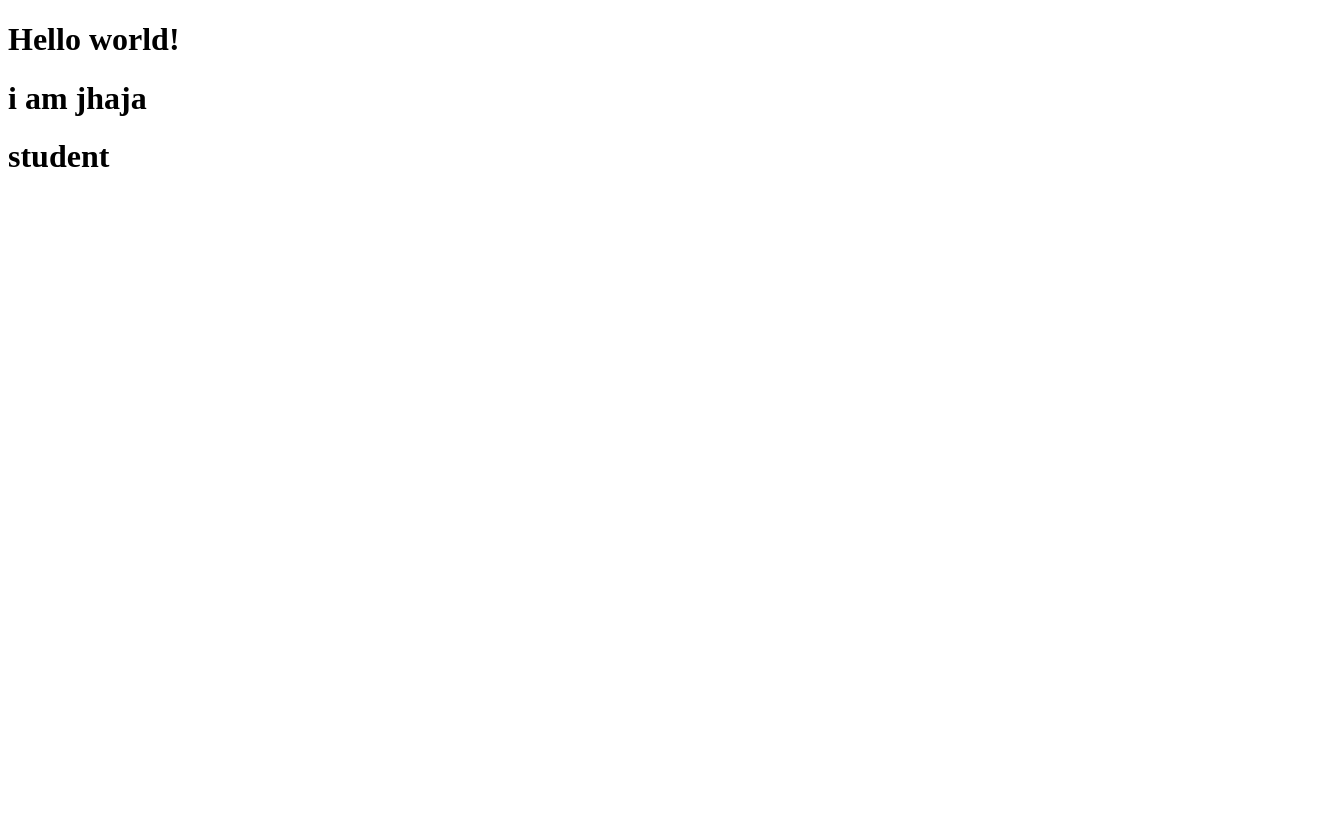
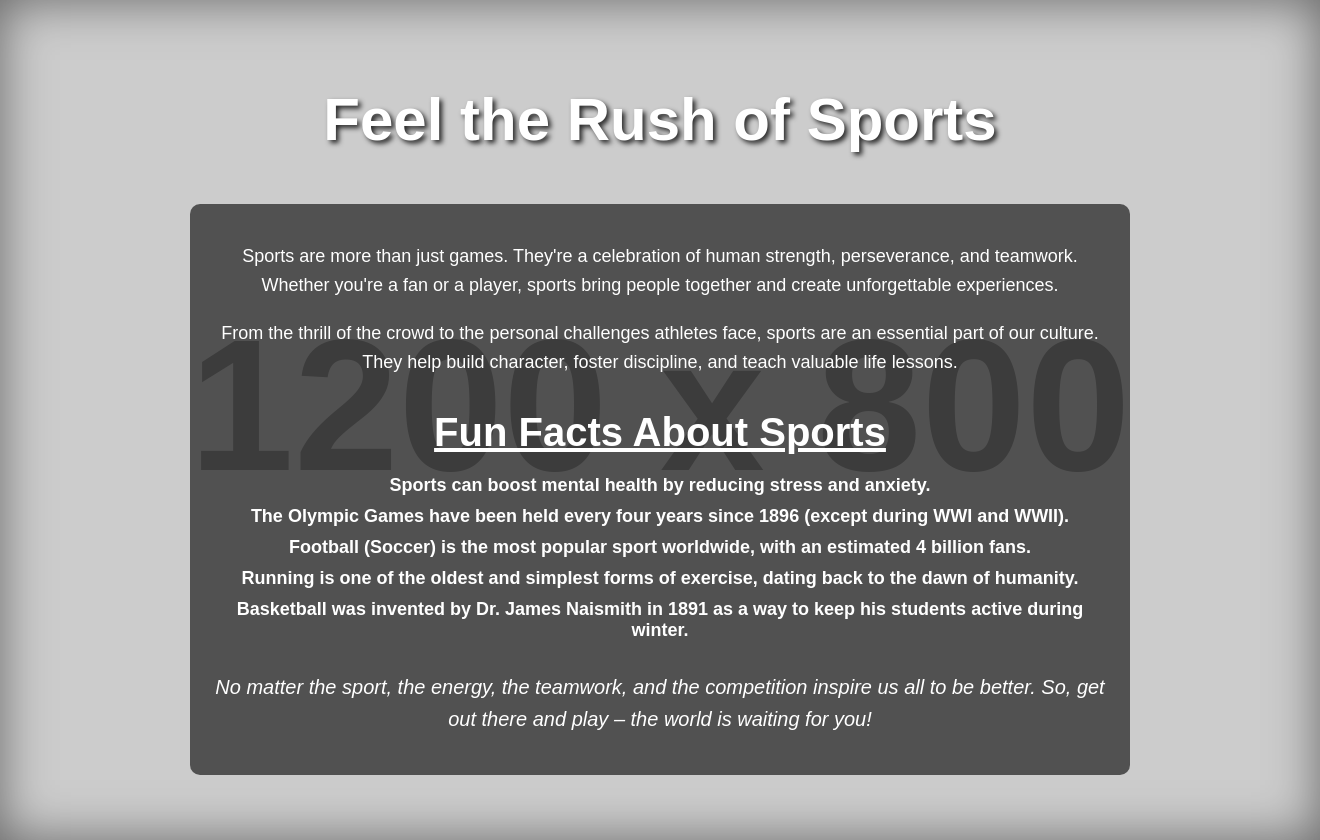
Before and after one commit to jhajapabua-crypto/ACTIVITY3, a plain HTML site: page ACTIVITY_1/index.html in a window 1280 px wide. Shown: the whole page, 1320 px wide, since content can reach past the window. Before the commit the page ends 800 px from the top, so only its background shows below. Drawn offline with Linux system fonts and the light colour scheme; placeholder pictures from the web are drawn by us.

Commit message:
initial commit

```diff
--- a/ACTIVITY_1/index.html
+++ b/ACTIVITY_1/index.html
@@ -3,11 +3,100 @@
 <head>
     <meta charset="UTF-8">
     <meta name="viewport" content="width=device-width, initial-scale=1.0">
-    <title>Document</title>
+    <title>Sports Poster</title>
+    <style>
+        body {
+            font-family: Arial, sans-serif;
+            margin: 0;
+            padding: 0;
+            background-color: #f7f7f7;
+        }
+
+        .poster {
+            width: 100%;
+            height: 100vh;
+            background-image: url('https://via.placeholder.com/1200x800'); /* Replace with your sports image */
+            background-size: cover;
+            background-position: center;
+            color: white;
+            text-align: center;
+            display: flex;
+            justify-content: center;
+            align-items: center;
+            flex-direction: column;
+            box-shadow: inset 0 0 50px rgba(0, 0, 0, 0.5);
+            padding: 20px;
+        }
+
+        h1 {
+            font-size: 60px;
+            font-weight: bold;
+            margin: 0;
+            padding: 20px;
+            text-shadow: 3px 3px 5px rgba(0, 0, 0, 0.8);
+        }
+
+        .content {
+            background-color: rgba(0, 0, 0, 0.6);
+            padding: 20px;
+            border-radius: 10px;
+            max-width: 900px;
+            margin-top: 30px;
+        }
+
+        p {
+            font-size: 18px;
+            line-height: 1.6;
+            margin-bottom: 20px;
+        }
+
+        h2 {
+            font-size: 40px;
+            text-decoration: underline;
+            margin-bottom: 20px;
+        }
+
+        ul {
+            list-style-type: none;
+            padding-left: 0;
+            font-size: 18px;
+        }
+
+        li {
+            margin-bottom: 10px;
+            font-weight: bold;
+        }
+
+        .closing {
+            font-size: 20px;
+            font-weight: normal;
+            margin-top: 30px;
+            font-style: italic;
+        }
+    </style>
 </head>
 <body>
-    <h1>Hello world!</h1>
-    <h1>i am jhaja</h1>
-    <h1>student</h1>
+
+<div class="poster">
+    <h1>Feel the Rush of Sports</h1>
+
+    <div class="content">
+        <p>Sports are more than just games. They're a celebration of human strength, perseverance, and teamwork. Whether you're a fan or a player, sports bring people together and create unforgettable experiences.</p>
+
+        <p>From the thrill of the crowd to the personal challenges athletes face, sports are an essential part of our culture. They help build character, foster discipline, and teach valuable life lessons.</p>
+
+        <h2>Fun Facts About Sports</h2>
+        <ul>
+            <li>Sports can boost mental health by reducing stress and anxiety.</li>
+            <li>The Olympic Games have been held every four years since 1896 (except during WWI and WWII).</li>
+            <li>Football (Soccer) is the most popular sport worldwide, with an estimated 4 billion fans.</li>
+            <li>Running is one of the oldest and simplest forms of exercise, dating back to the dawn of humanity.</li>
+            <li>Basketball was invented by Dr. James Naismith in 1891 as a way to keep his students active during winter.</li>
+        </ul>
+
+        <p class="closing">No matter the sport, the energy, the teamwork, and the competition inspire us all to be better. So, get out there and play – the world is waiting for you!</p>
+    </div>
+</div>
+
 </body>
 </html>
```
Also changed, not shown: ACTIVITY_1/menu_page/styles.css (+8 -0 lines), 1 other file.
